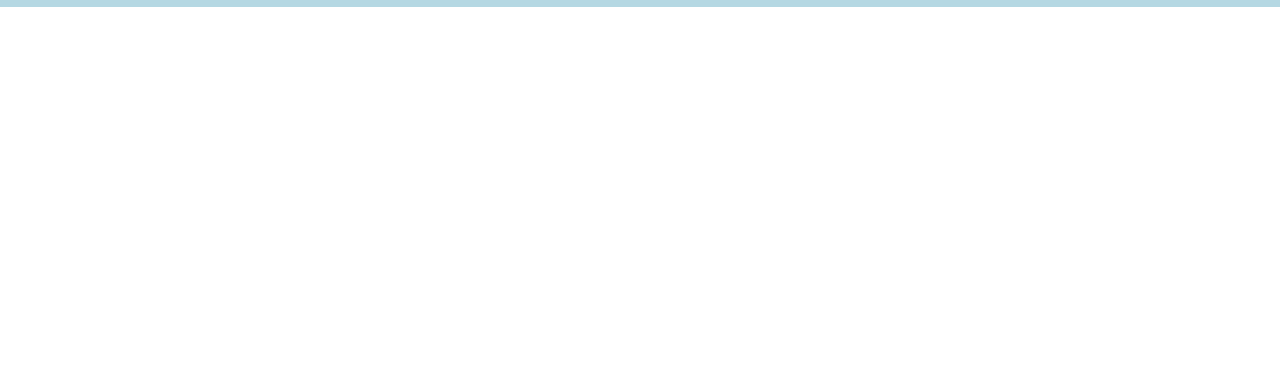
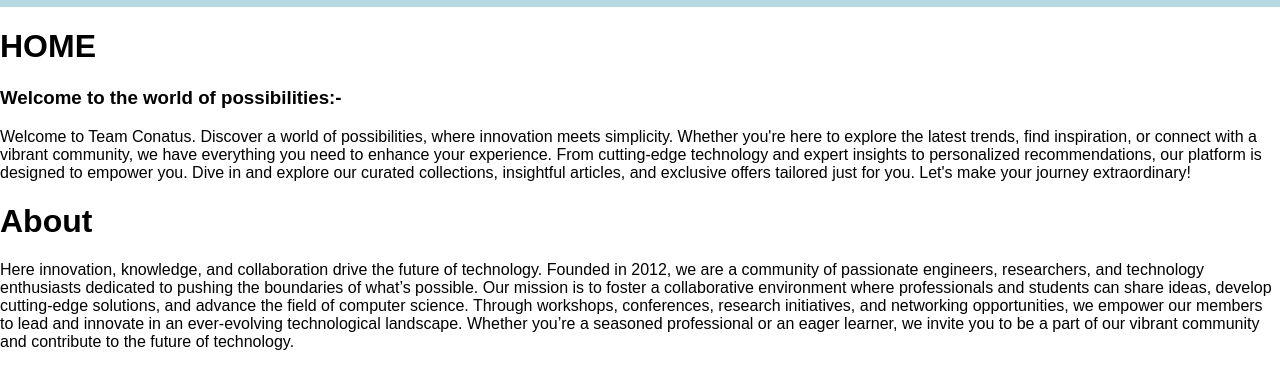
Before and after one commit to Sami9837/first-git-task-, a plain HTML site: page index.html in a window 1280 px wide. Shown: the part 67-456 px from the top of the page. Drawn offline with Linux system fonts and the light colour scheme.

Commit message:
Update index.html

```diff
--- a/index.html
+++ b/index.html
@@ -16,5 +16,10 @@
             <li><a href="#">Contact Us</a></li>
         </ul>
     </nav>
+    <h1>HOME</h1>
+    <h3>Welcome to the world of possibilities:-</h3>
+    <p>Welcome to Team Conatus.
+        Discover a world of possibilities, where innovation meets simplicity. Whether you're here to explore the latest trends, find inspiration, or connect with a vibrant community, we have everything you need to enhance your experience. From cutting-edge technology and expert insights to personalized recommendations, our platform is designed to empower you. Dive in and explore our curated collections, insightful articles, and exclusive offers tailored just for you. Let's make your journey extraordinary!</p>
+   <h1>About</h1> <p>Here innovation, knowledge, and collaboration drive the future of technology. Founded in 2012, we are a community of passionate engineers, researchers, and technology enthusiasts dedicated to pushing the boundaries of what’s possible. Our mission is to foster a collaborative environment where professionals and students can share ideas, develop cutting-edge solutions, and advance the field of computer science. Through workshops, conferences, research initiatives, and networking opportunities, we empower our members to lead and innovate in an ever-evolving technological landscape. Whether you’re a seasoned professional or an eager learner, we invite you to be a part of our vibrant community and contribute to the future of technology.</p>
 </body>
 </html>
```
